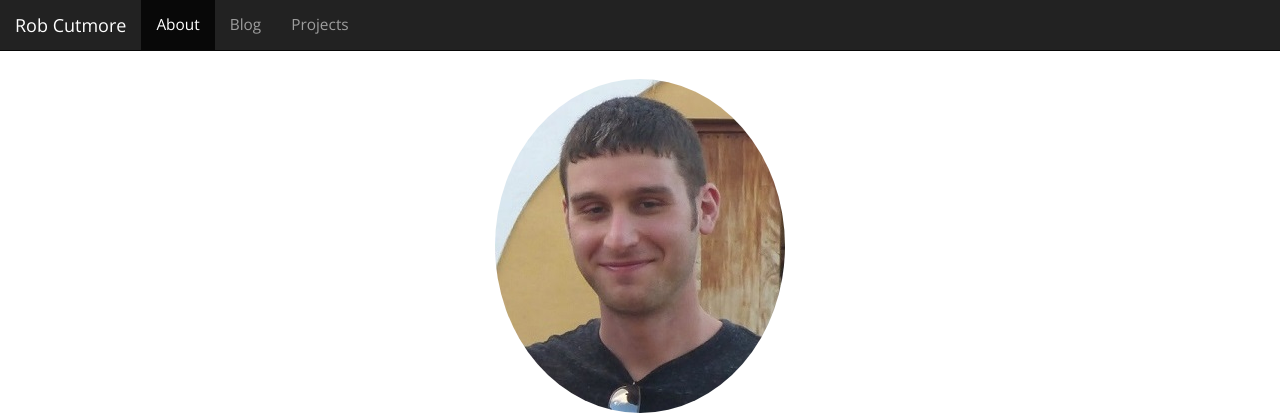
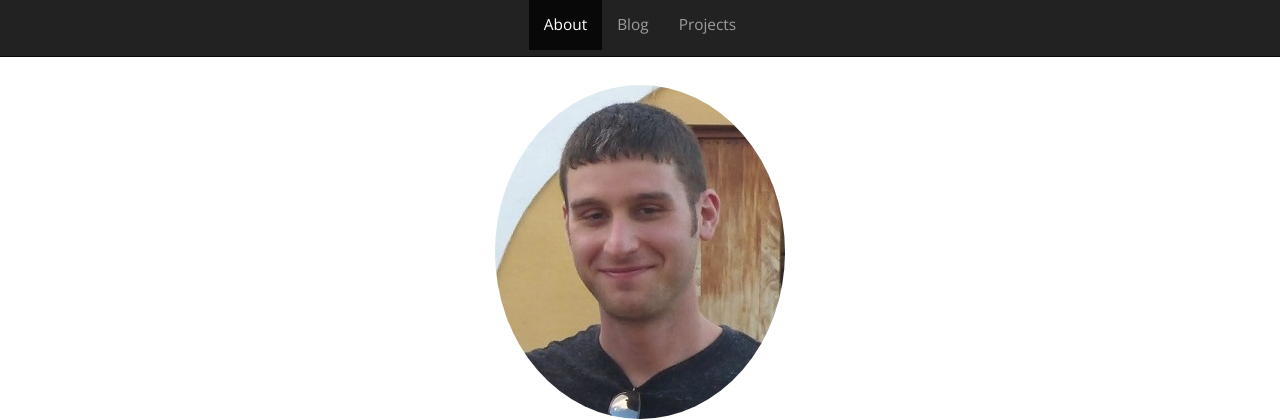
Before and after one commit to rcutmore/robcutmore.com, a Django app: page / in a window 1280 px wide. Shown: the top 420 px of the page. Run offline with Django 3.2, Linux system fonts and the light colour scheme; parts of the project's set-up code (start-up, migrations or seed data) failed here and were passed over; some libraries are stand-ins or nearby versions.

Commit message:
Center navbar items and remove brand.

```diff
--- a/robcutmore-com/static/css/main.css
+++ b/robcutmore-com/static/css/main.css
@@ -24,6 +24,15 @@ nav {
     margin-left: auto;
     margin-right: auto;
     width: 60%;
+}
+
+.navbar.center .navbar-inner {
+    text-align: center;
+}
+
+.navbar.center .navbar-inner .nav {
+    display:inline-block;
+    float: none;
 }
 
 .page-navigation-container {
--- a/robcutmore-com/templates/base.html
+++ b/robcutmore-com/templates/base.html
@@ -14,12 +14,12 @@
     </head>
 
     <body>
-        <nav class="navbar navbar-inverse navbar-static-top" role="navigation">
-            <div class="navbar-header">
+        <nav class="navbar navbar-inverse navbar-static-top center" role="navigation">
+            <!--<div class="navbar-header">
                 <a class="navbar-brand" href="/">Rob Cutmore</a>
-            </div>
+            </div>-->
 
-            <div>
+            <div class="navbar-inner">
                 <ul class="nav navbar-nav">
                     {% if active_page == 'about' %}
                         <li class="active">
```
